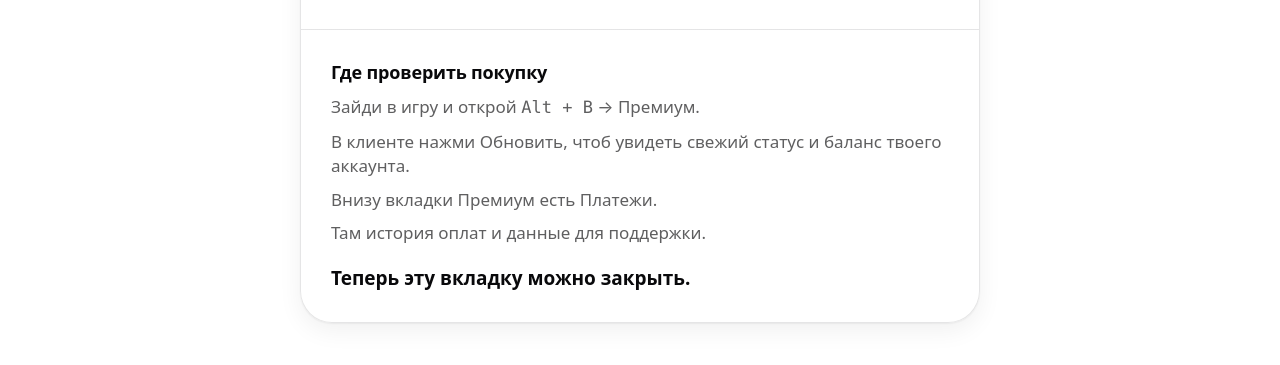
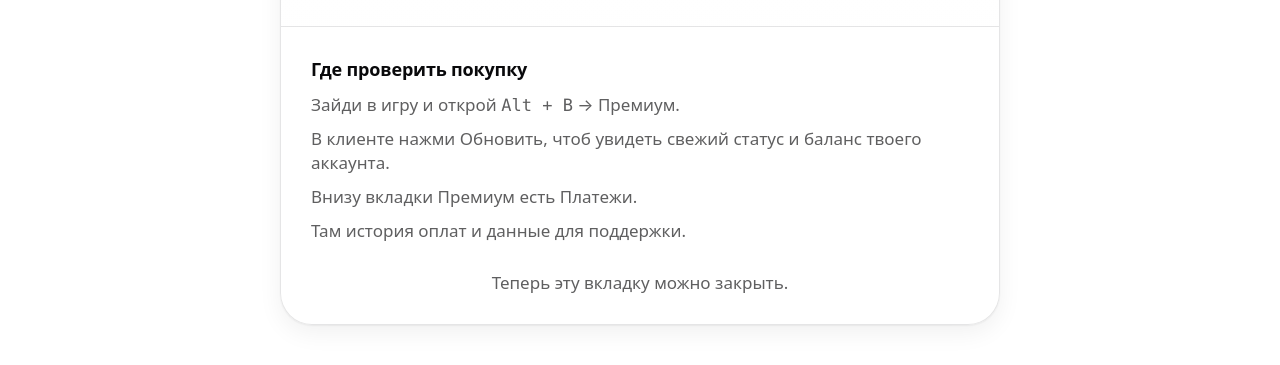
Before and after one commit to dgudko/ludens-premium, a plain HTML site: page thanks.html in a window 1280 px wide. Shown: the part 411-776 px from the top of the page. Drawn offline with Linux system fonts and the light colour scheme.

Commit message:
wider thanks

```diff
--- a/assets/styles.css
+++ b/assets/styles.css
@@ -75,7 +75,7 @@ a {
 }
 
 .card.compact {
-  max-width: 680px;
+  max-width: 720px;
 }
 
 .header {
--- a/thanks.html
+++ b/thanks.html
@@ -38,7 +38,7 @@
 
             <p id="paymentSummary" class="small" style="margin: 14px 0 0; display: none"></p>
 
-            <p style="margin: 20px 0 0; font-weight: 800">Теперь эту вкладку можно закрыть.</p>
+            <p class="hint" style="margin: 28px 0 0; text-align: center">Теперь эту вкладку можно закрыть.</p>
           </div>
         </div>
       </main>
```
Also changed, not shown: 1 other file.
